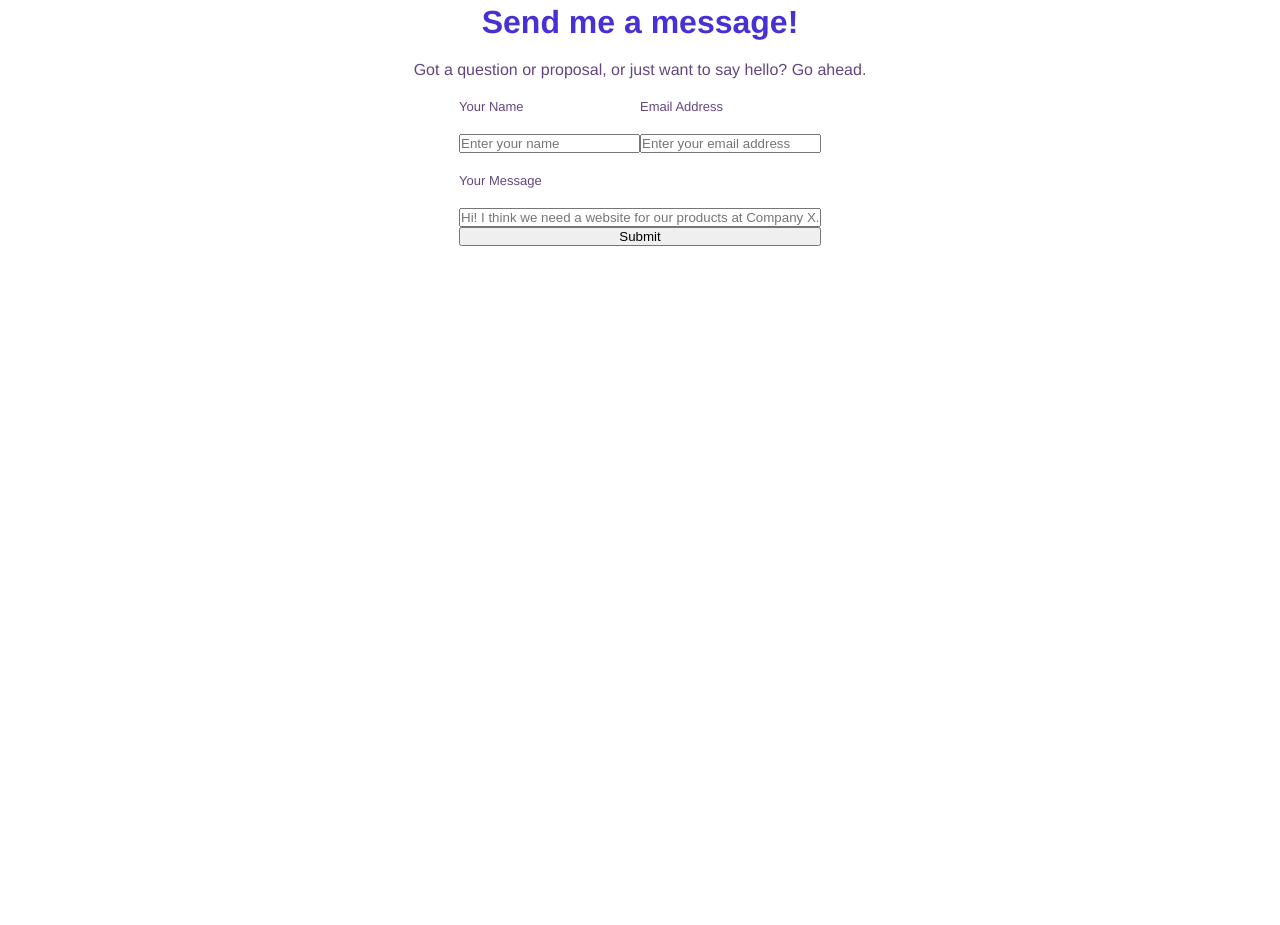
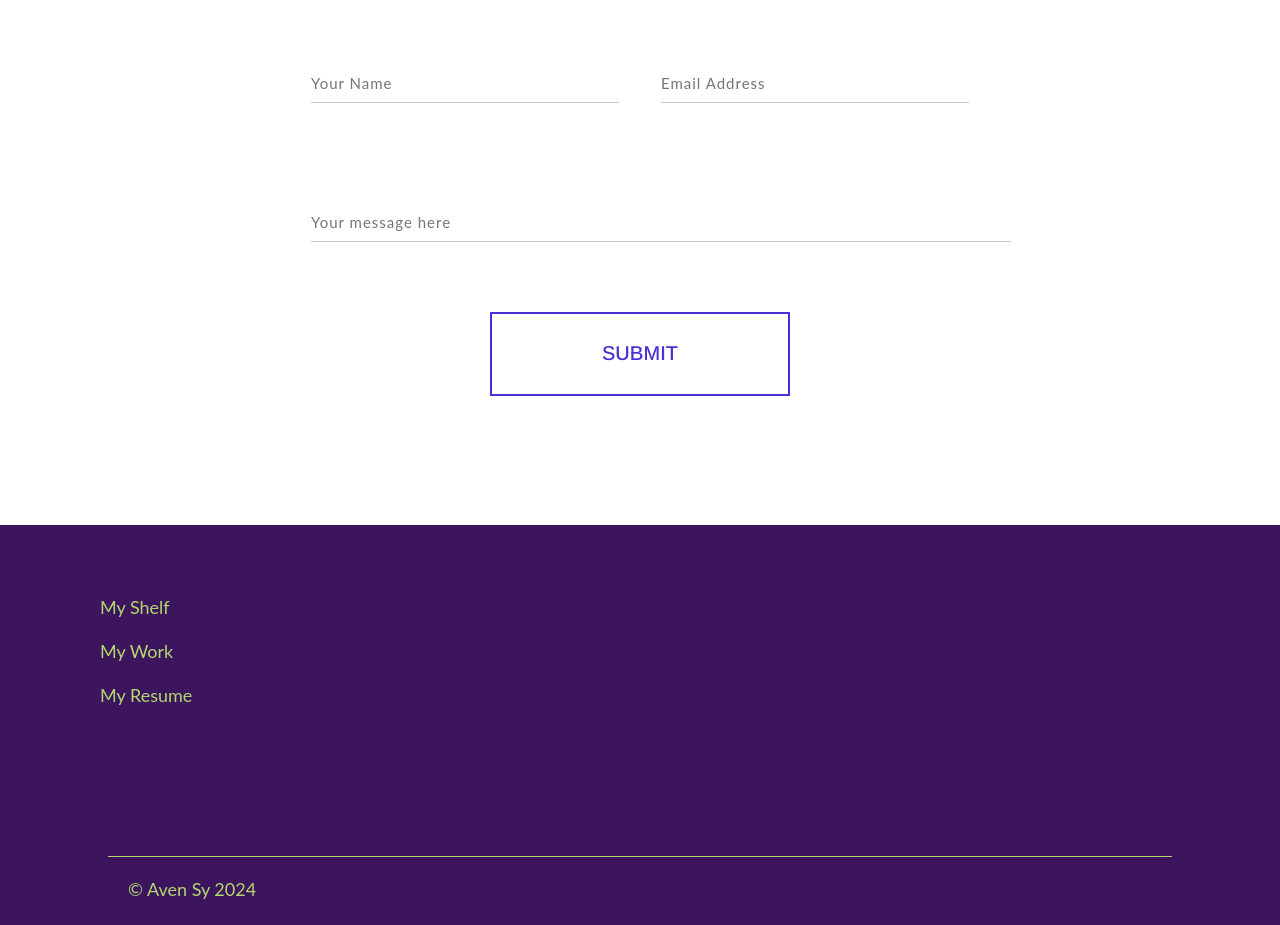
Before and after one commit to avenssy/web_dev_portfolio_final, a React (Vite) app: page / in a window 1280 px wide. Shown: the part 3200-4125 px from the top of the page. Before the commit the page ends 3725 px from the top, so only its background shows below. Built offline with nearby package versions, Linux system fonts and the light colour scheme.

Commit message:
add features

```diff
--- a/src/App.jsx
+++ b/src/App.jsx
@@ -115,24 +115,40 @@ function App() {
         <p className='fifth-smaller-words'>Got a question or proposal, or just want to say hello? Go ahead.</p>
         <form className='fifth-user-div'>
           <div className='fifth-main-input-div'>
-            <div className='fifth-input-div'>
-              <label className="fifth-label" for="name">Your Name</label>
-              <input className="fifth-input-margin" type="text" id='name' name="name" placeholder='Enter your name'></input>
+
+            <div className="col-3">
+              <input className="effect-1" type="text" placeholder="Your Name"></input>
+                <span className="focus-border"></span>
             </div>
 
-            <div className='fifth-input-div'>
-              <label className="fifth-label" for="email">Email Address</label>
-              <input className="fifth-input-margin" type="email" id='email' name="email" placeholder='Enter your email address'></input>
+            <div className="col-3">
+              <input className="effect-1" type="email" placeholder="Email Address"></input>
+                <span className="focus-border"></span>
+            </div>
+
+          </div>
+
+          <div className='fifth-message-div'>
+            <div className="col-3">
+              <input className="effect-1" type="text" placeholder="Your message here"></input>
+                <span className="focus-border"></span>
             </div>
           </div>
 
-          <div className='fifth-message-div'>
-            <label className="fifth-label" for="message">Your Message</label>
-            <input className="fifth-input-margin" type="text" id='message' name="message" placeholder='Hi! I think we need a website for our products at Company X. How soon can you hop on to discuss?'></input>
+          <div className='fifth-submit-div'>
+            <button className='fifth-button'>SUBMIT</button>
           </div>
-
-          <input type="submit"></input>
         </form>
+      </div>
+      <div className='sixth-main-div'>
+        <div className='sixth-links-div'>
+          <p className='sixth-links-words'>My Shelf</p>
+          <p className='sixth-links-words'>My Work</p>
+          <p className='sixth-links-words'>My Resume</p>
+        </div>
+        <div className='sixth-footer-div'>
+           <p className='sixth-footer-words'>© Aven Sy 2024</p>
+        </div>
       </div>
     </div>
   );
--- a/src/index.css
+++ b/src/index.css
@@ -5,6 +5,15 @@
 
 html {
   scroll-snap-type: y mandatory;
+}
+
+body::-webkit-scrollbar {
+  display: none;
+}
+
+
+body {
+  overflow-x: hidden;
 }
 
 .main-div {
@@ -381,8 +390,11 @@ path:nth-child(6) {
 }
 
 .fifth-smaller-words {
-  margin: 20px 0px 20px 0px;
+  margin: 20px 0px 70px 0px;
   color:#64457F;
+  font-size: larger;
+  width: 350px;
+  text-align: center;
 }
 
 .fifth-user-div {
@@ -394,11 +406,13 @@ path:nth-child(6) {
 .fifth-main-input-div {
   display: flex;
   flex-direction: row;
+  width: 700px;
 }
 
 .fifth-input-div {
   display: flex;
   flex-direction: column;
+  margin: 0px 30px 0px 30px;
 }
 
 .fifth-message-div {
@@ -414,3 +428,155 @@ path:nth-child(6) {
 .fifth-label {
   font-size: small;
 }
+
+.col-3 {
+  float: left;
+  width: 100%;
+  margin: 40px 3%;
+  position: relative;
+}
+
+input[type="text"],
+input[type="email"] {
+  font: 15px/24px "Lato", Arial, sans-serif;
+  color: #333;
+  width: 100%;
+  box-sizing: border-box;
+  letter-spacing: 1px;
+}
+
+.effect-1 {
+  border: 0;
+  padding: 7px 0;
+  border-bottom: 1px solid #ccc;
+  outline: none;
+}
+
+.effect-1 ~ .focus-border {
+  position: absolute;
+  bottom: 0;
+  left: 0;
+  width: 0;
+  height: 2px;
+  background-color: #4831d4;
+  transition: 0.4s;
+}
+
+.effect-1:focus ~ .focus-border {
+  width: 100%;
+  transition: 0.4s;
+}
+
+.fifth-submit-div {
+  width: 100%;
+  display: flex;
+  justify-content: center;
+}
+
+.fifth-button {
+  appearance: none;
+  background-color: #FFFFFF;
+  border-width: 2px;
+  box-sizing: border-box;
+  color: #4831d4;
+  cursor: pointer;
+  display: inline-block;
+  font-family: "Arimo", sans-serif;
+  font-size: 20px;
+  font-weight: 500;
+  width: 300px;
+  letter-spacing: 0;
+  line-height: 1em;
+  margin: 30px 0 0 0;
+  display: flex;
+  justify-content: center;
+  opacity: 1;
+  outline: 0;
+  padding: 1.5em 2.2em;
+  position: relative;
+  text-align: center;
+  text-decoration: none;
+  text-rendering: geometricprecision;
+  text-transform: uppercase;
+  transition: opacity 300ms cubic-bezier(.694, 0, 0.335, 1),background-color 100ms cubic-bezier(.694, 0, 0.335, 1),color 100ms cubic-bezier(.694, 0, 0.335, 1);
+  user-select: none;
+  -webkit-user-select: none;
+  touch-action: manipulation;
+  vertical-align: baseline;
+  white-space: nowrap;
+  border-style: solid;
+  border-color: #4831d4;
+}
+
+.fifth-button:before {
+  animation: opacityFallbackOut .5s step-end forwards;
+  display: flex;
+  backface-visibility: hidden;
+  background-color: #4831d4;
+  clip-path: polygon(-1% 0, 0 0, -25% 100%, -1% 100%);
+  align-items: center;
+  justify-content: center;
+  content:"SEND IT NOW!";
+  height: 100%;
+  font-size: 20px;
+  left: 0;
+  position: absolute;
+  top: 0;
+  transform: translateZ(0);
+  transition: clip-path .5s cubic-bezier(.165, 0.84, 0.44, 1), -webkit-clip-path .5s cubic-bezier(.165, 0.84, 0.44, 1);
+  width: 100%;
+}
+
+.fifth-button:hover {
+  color: #FFFFFF;
+}
+
+.fifth-button:hover:before {
+  animation: opacityFallbackIn 0s step-start forwards;
+  clip-path: polygon(0 0, 101% 0, 101% 101%, 0 101%);
+}
+
+.fifth-button:after {
+  background-color: #FFFFFF;
+}
+
+.sixth-main-div {
+  height: 50vh;
+  width: 100%;
+  scroll-snap-align: start;
+  scroll-snap-stop: always;
+  background-color: #3D155F;
+  display: flex;
+  flex-direction: column;
+  align-items: center;
+  font: 15px/24px "Lato", Arial, sans-serif;
+  color:#b3d86d;
+}
+
+.sixth-links-div {
+  display: flex;
+  flex-direction: column;
+  width: 100%;
+  padding: 50px;
+  margin-left: 200px;
+}
+
+.sixth-links-words {
+  font-size: larger;
+  margin-top: 20px;
+  cursor: pointer;
+  width: 97px;
+}
+
+.sixth-footer-div {
+  width: 80%;
+  height: 80px;
+  box-shadow: 0 -1px 0 #b3d86d;
+  margin-top:100px;
+  padding: 20px;
+  font-size: larger;
+}
+
+.sixth-footer-words {
+  margin-right: auto;
+}
```
